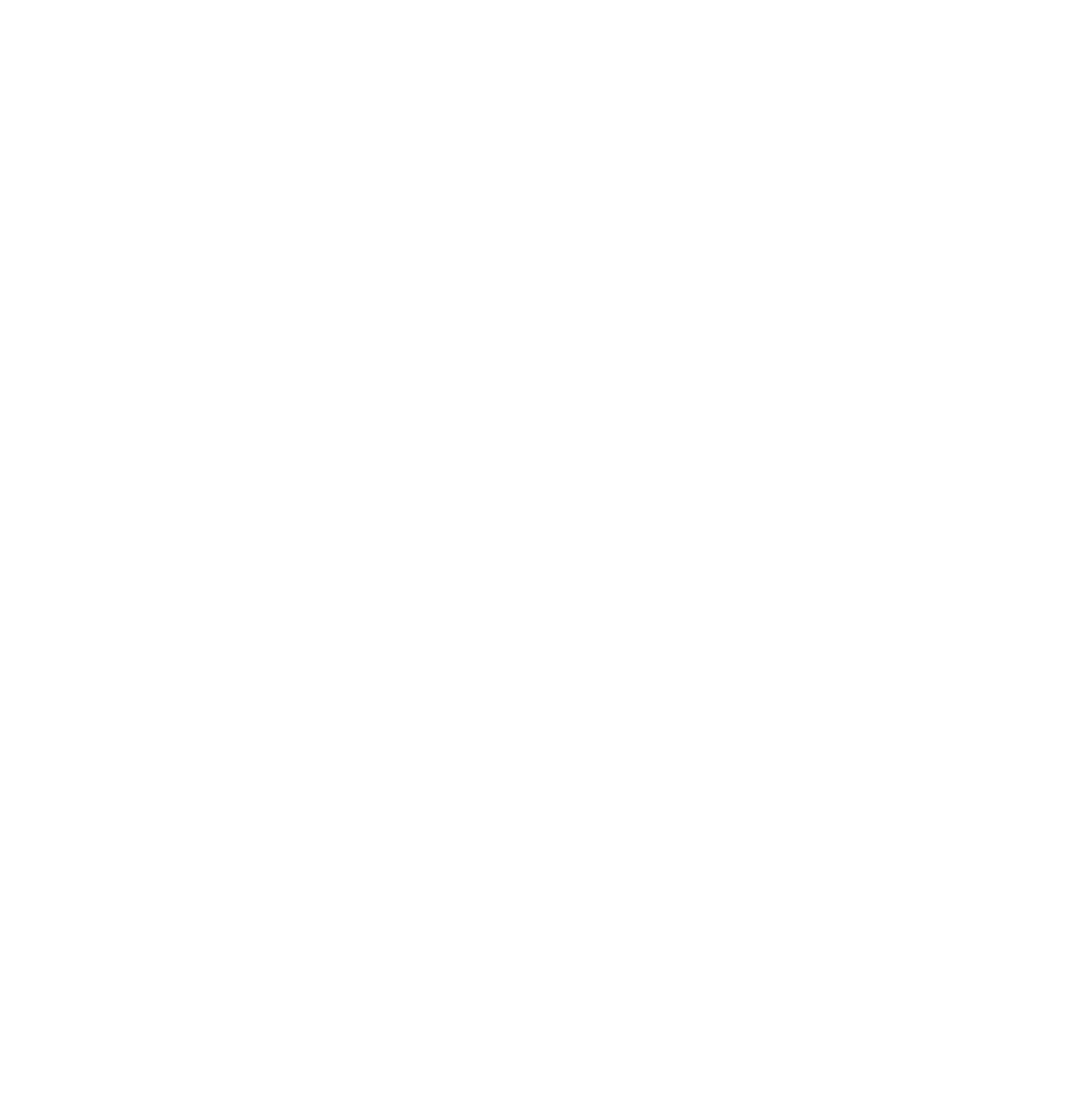
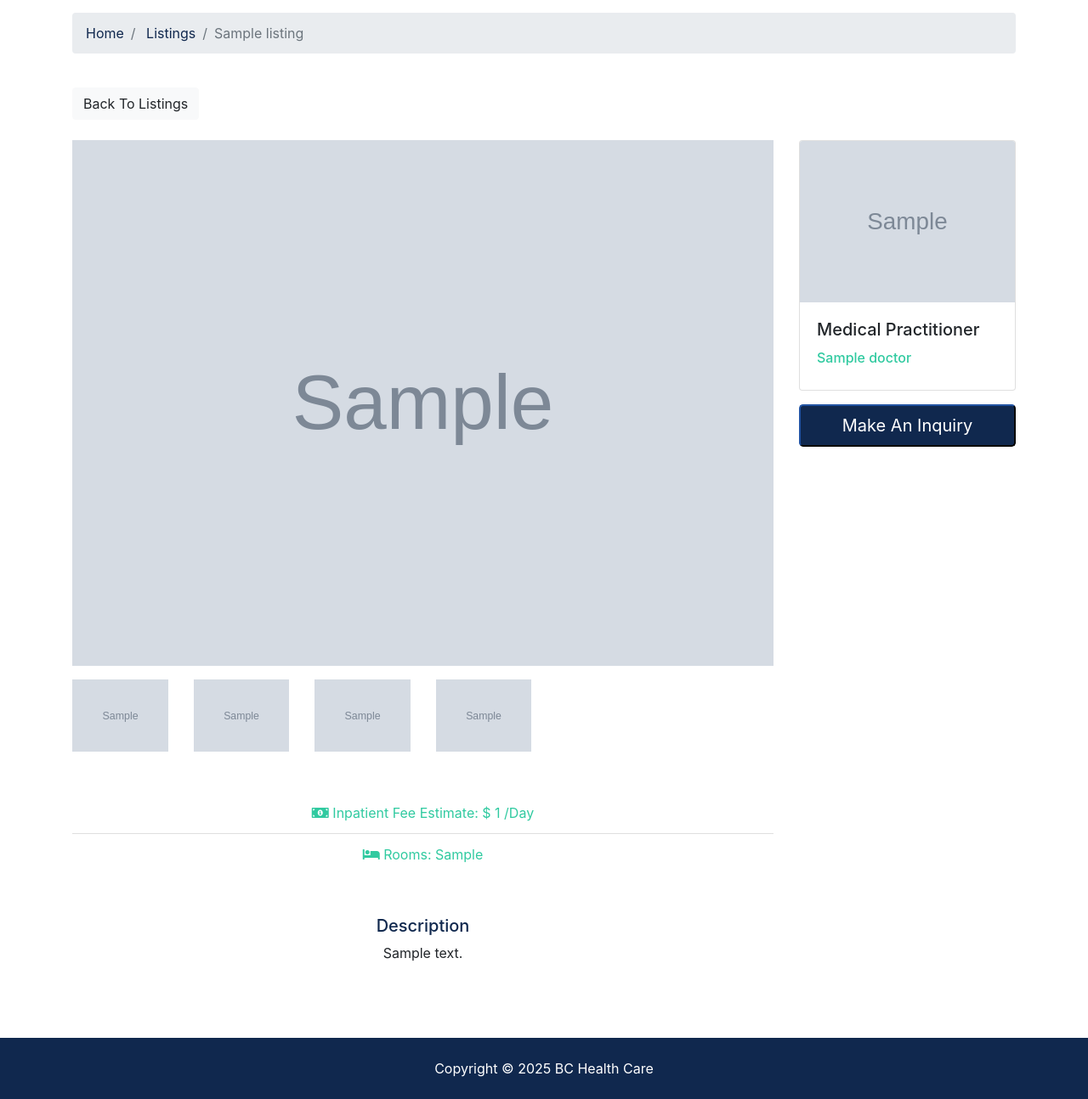
Before and after one commit to OscarLoOscar/erb8, a Django app: page /listings/1/ in a window 1280 px wide. Before the commit the part shown is empty. Shown: the part 382-1676 px from the top of the page at 85% size. Before the commit the page ends 44 px from the top, so only its background shows below. Run offline with Django 5.2, Linux system fonts and the light colour scheme; tables that the repository leaves empty hold one stand-in row (values such as "Sample post"); grey boxes marked "Sample" are stand-in pictures; some libraries are stand-ins or nearby versions.

Commit message:
finish listing.html

```diff
--- a/listings/views.py
+++ b/listings/views.py
@@ -1,4 +1,4 @@
-from django.shortcuts import render
+from django.shortcuts import render,get_object_or_404
 from listings.models import Listing
 from django.core.paginator import Paginator
 # Create your views here.
@@ -15,7 +15,9 @@
 
 def listing(request,listing_id):
   # return HttpResponse('<h1>about</h1>')
-  return render(request,'listings/listing.html')
+  listing = get_object_or_404(Listing,pk=listing_id)
+  content = {'listing':listing}
+  return render(request,'listings/listing.html',content)
 
 def search(request):
   return render(request,'listings/search.html')
--- a/templates/listings/listing.html
+++ b/templates/listings/listing.html
@@ -1 +1,179 @@
-<h1>listing</h1>
+{% extends 'base.html' %}
+<!-- load base-->
+{% load humanize %}
+<!-- load humanize-->
+{% load static %}
+<!-- block content-->
+{% block content %}
+
+<section id="showcase-inner" class="py-5 text-white">
+  <div class="container">
+    <div class="row text-center">
+      <div class="col-md-12">
+        <h1 class="display-4">{{listing.title}}</h1>
+        <p class="lead">
+          <i class="fas fa-map-marker"></i> {{listing.district}}
+        </p>
+      </div>
+    </div>
+  </div>
+</section>
+
+<!-- Breadcrumb -->
+<section id="bc" class="mt-3">
+  <div class="container">
+    <nav>
+      <ol class="breadcrumb">
+        <li class="breadcrumb-item">
+          <a href="{% url 'pages:index' %}">Home</a>
+        </li>
+        <li class="breadcrumb-item">
+          <a href="{% url 'listings:index' %}">Listings</a>
+        </li>
+        <li class="breadcrumb-item active">{{listing.title}}</li>
+      </ol>
+    </nav>
+  </div>
+</section>
+
+<!-- Listing -->
+<section id="listing" class="py-4">
+  <div class="container">
+    <a href="{% url 'listings:index' %}" class="btn btn-light mb-4"
+      >Back To Listings</a
+    >
+    <div class="row">
+      <div class="col-md-9">
+        <!-- Home Main Image -->
+        <img
+          src="{{ listing.photo_main.url}}"
+          alt=""
+          class="img-main img-fluid mb-3"
+        />
+        <!-- Thumbnails -->
+        <div class="row mb-5 thumbs">
+          {% if listing.photo_1 %}
+          <div class="col-md-2">
+            <a href="{{ listing.photo_1.url }}" data-lightbox="home-images">
+              <img src="{{ listing.photo_1.url }}" alt="" class="img-fluid" />
+            </a>
+          </div>
+          {% endif %} {% if listing.photo_2 %}
+          <div class="col-md-2">
+            <a href="{{ listing.photo_2.url }}" data-lightbox="home-images">
+              <img src="{{listing.photo_2.url}}" alt="" class="img-fluid" />
+            </a>
+          </div>
+          {% endif %} {% if listing.photo_3 %}
+          <div class="col-md-2">
+            <a href="{{ listing.photo_3.url }}" data-lightbox="home-images">
+              <img src="{{listing.photo_3.url}}" alt="" class="img-fluid" />
+            </a>
+          </div>
+          {% endif %} {% if listing.photo_4 %}
+          <div class="col-md-2">
+            <a href="{{ listing.photo_4.url }}" data-lightbox="home-images">
+              <img src="{{listing.photo_4.url}}" alt="" class="img-fluid" />
+            </a>
+          </div>
+          {% endif %}
+        </div>
+
+        <!-- Fields -->
+        <div class="row mb-5 fields text-center">
+          <div class="col-md-12">
+            <ul class="list-group list-group-flush">
+              <li class="list-group-item text-secondary">
+                <i class="fas fa-money-bill-alt"></i> Inpatient Fee Estimate:
+                <span>$ {{listing.service | intcomma | capfirst}} /Day</span>
+              </li>
+              <li class="list-group-item text-secondary">
+                <i class="fas fa-bed"></i> Rooms:
+                <span> {{listing.rooms}} </span>
+              </li>
+            </ul>
+          </div>
+        </div>
+
+        <!-- Description -->
+        <div class="row mb-5 text-center">
+          <div class="col-md-12">
+            <h5 class="text-primary">Description</h5>
+            <p>{{ listing.description }}</p>
+          </div>
+        </div>
+      </div>
+      <div class="col-md-3">
+        <div class="card mb-3">
+          <img
+            class="card-img-top"
+            src="{{listing.doctor.photo.url}}"
+            alt="Seller of the month"
+          />
+          <div class="card-body">
+            <h5 class="card-title">Medical Practitioner</h5>
+            <h6 class="text-secondary">{{listing.doctor.name}}</h6>
+          </div>
+        </div>
+        <button
+          class="btn-primary btn-block btn-lg"
+          data-toggle="modal"
+          data-target="#inquiryModal"
+        >
+          Make An Inquiry
+        </button>
+      </div>
+    </div>
+  </div>
+</section>
+
+<!-- Inquiry Modal -->
+<div class="modal fade" id="inquiryModal" role="dialog">
+  <div class="modal-dialog">
+    <div class="modal-content">
+      <div class="modal-header">
+        <h5 class="modal-title" id="inquiryModalLabel">Make An Inquiry</h5>
+        <button type="button" class="close" data-dismiss="modal">
+          <span>&times;</span>
+        </button>
+      </div>
+      <div class="modal-body">
+        <form>
+          <div class="form-group">
+            <label for="property_name" class="col-form-label">Property:</label>
+            <input
+              type="text"
+              name="listing"
+              class="form-control"
+              value="{{listing.title}}"
+              disabled
+            />
+          </div>
+          <div class="form-group">
+            <label for="name" class="col-form-label">Name:</label>
+            <input type="text" name="name" class="form-control" required />
+          </div>
+          <div class="form-group">
+            <label for="email" class="col-form-label">Email:</label>
+            <input type="email" name="email" class="form-control" required />
+          </div>
+          <div class="form-group">
+            <label for="phone" class="col-form-label">Phone:</label>
+            <input type="text" name="phone" class="form-control" />
+          </div>
+          <div class="form-group">
+            <label for="message" class="col-form-label">Message:</label>
+            <textarea name="message" class="form-control"></textarea>
+          </div>
+          <hr />
+          <input
+            type="submit"
+            value="Send"
+            class="btn btn-block btn-secondary"
+          />
+        </form>
+      </div>
+    </div>
+  </div>
+</div>
+{% endblock %}
```
